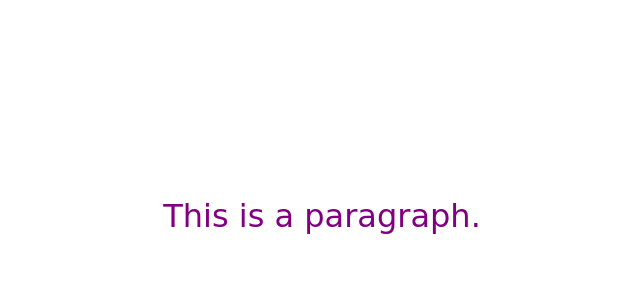
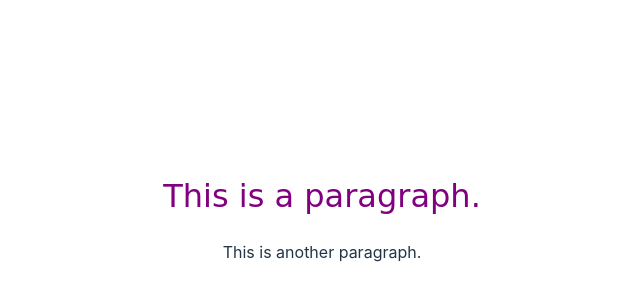
Before and after one commit to jung-ho-1231/study-svelte-tutorial, a Svelte app: page / in a window 1280 px wide. Shown: the part 184-484 px from the top of the page, without its empty margins (318-958 px from the left). Built offline with nearby package versions, Linux system fonts and the light colour scheme.

Commit message:
1.Introduction / Nested components

```diff
--- a/src/App.svelte
+++ b/src/App.svelte
@@ -1,4 +1,9 @@
+<script>
+    import Nested from "./Nested.svelte";
+</script>
+
 <p>This is a paragraph.</p>
+<Nested />
 
 <style>
     p {
--- /dev/null
+++ b/src/Nested.svelte
@@ -0,0 +1 @@
+<p>This is another paragraph.</p>
```
